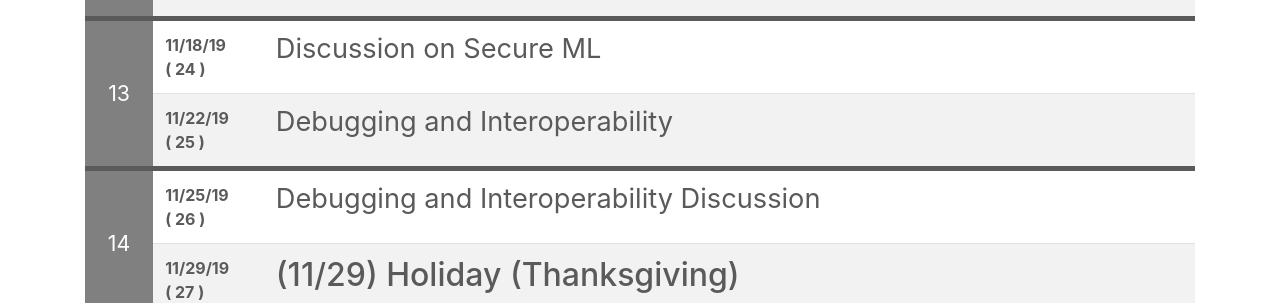
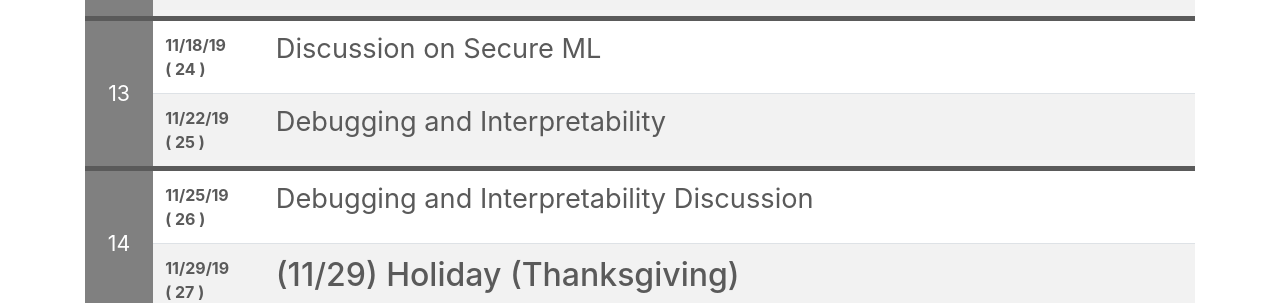
Before and after one commit to ucbrise/cs294-ai-sys-fa19, a Jekyll site: the page built from index.md, in a window 1280 px wide and 900 px high, scrolled down 4300 px. Shown: the part 155-458 px from the top of the window. Built offline with Jekyll 4.4.1, drawn with Linux system fonts in a browser that asks for light colours; nearby versions of some CDN libraries; our own code applies the rules of GitHub Pages for plain Markdown files.

Commit message:
fixing a typo

```diff
--- a/index.md
+++ b/index.md
@@ -443,11 +443,11 @@ Advanced Analytics](https://shivaram.org/publications/keystoneml-icde17.pdf)
 
 
 {% include syllabus_entry %}
-## Debugging and Interoperability
+## Debugging and Interpretability
 
 
 {% include syllabus_entry %}
-## Debugging and Interoperability Discussion
+## Debugging and Interpretability Discussion
 
 
 
```
